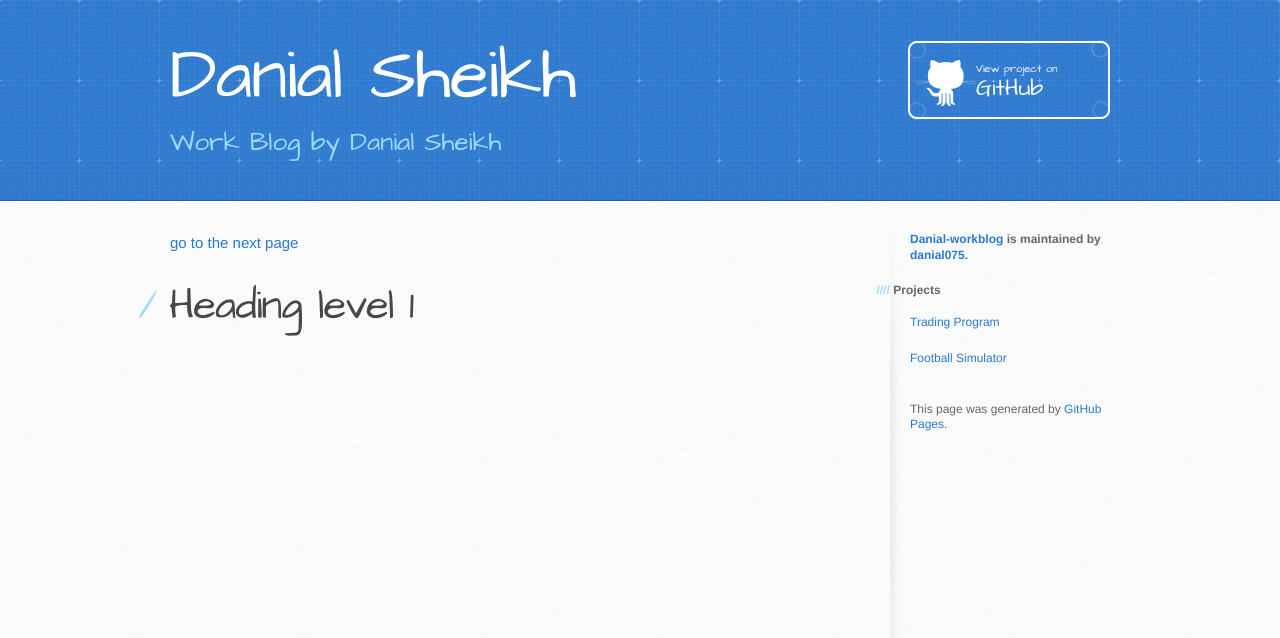
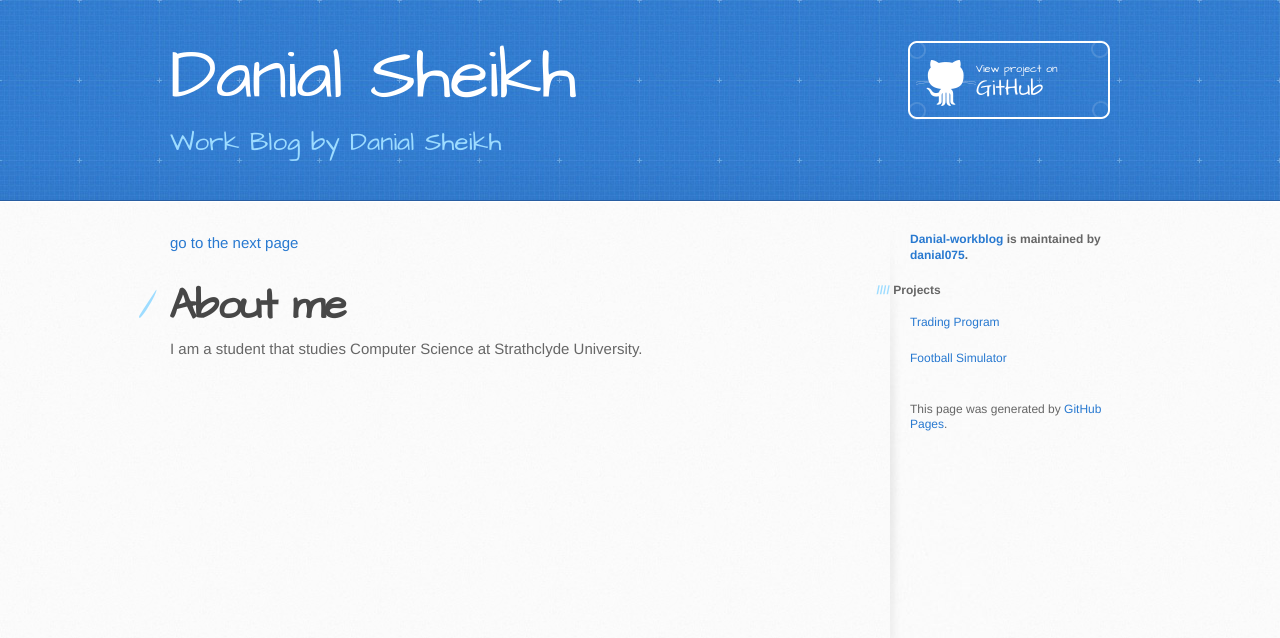
Before and after one commit to danial075/Danial-workblog, a Jekyll site: the page built from index.md, in a window 1280 px wide. Shown: the top 638 px of the page. Built offline with Jekyll 4.4.1, drawn with Linux system fonts in a browser that asks for light colours.

Commit message:
About me section

```diff
--- a/index.md
+++ b/index.md
@@ -1,5 +1,6 @@
 ---
 layout: default
 ---
-[go to the next page](/another-page)
-# Heading level 1
+[go to the next page](/trading-program)
+# **About me**
+<p> I am a student that studies Computer Science at Strathclyde University.
```
